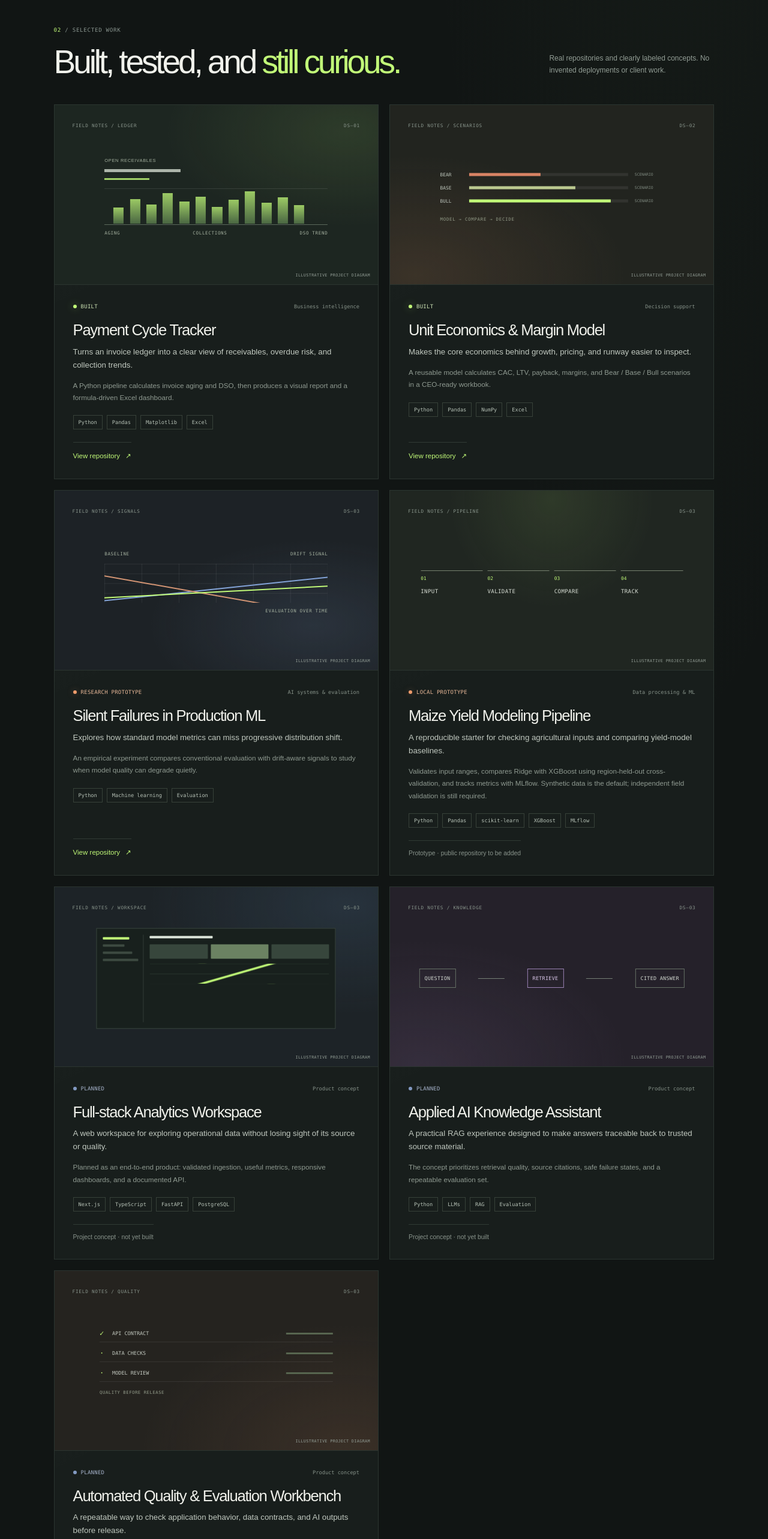
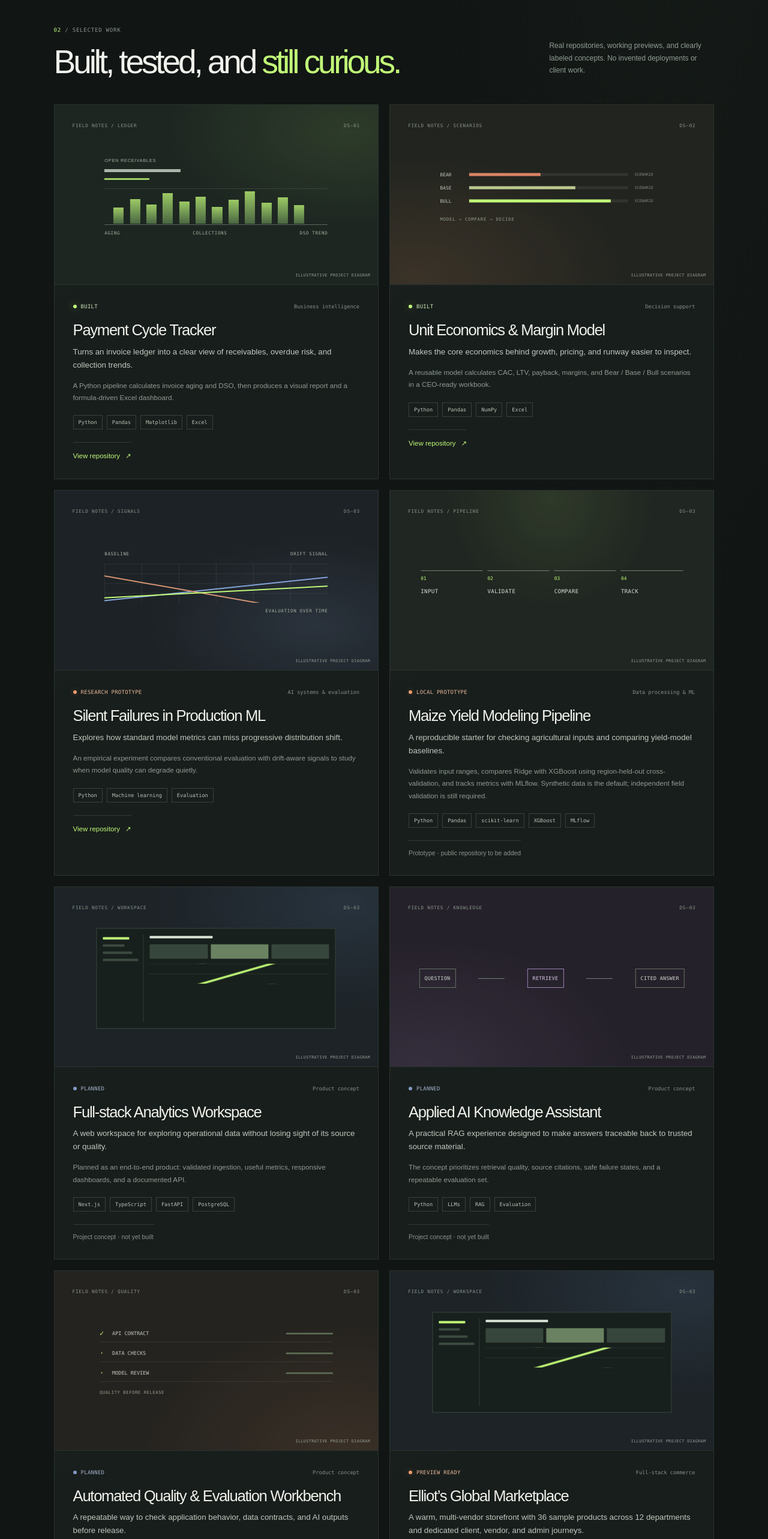
Before and after one commit to Cheseny1996/cheseny1996.github.io, a Next.js app: page / in a window 1280 px wide. Shown: the part 1678-4244 px from the top of the page at 60% size. Built offline with nearby package versions, Linux system fonts and the light colour scheme.

Commit message:
Add Elliot's Global Marketplace portfolio preview

```diff
--- a/src/app/page.js
+++ b/src/app/page.js
@@ -96,6 +96,21 @@ const projects = [
       "The planned workflow combines API checks, regression tests, data-quality rules, and model-specific evaluations.",
     stack: ["Python", "API testing", "CI/CD", "Model evaluation"],
     visual: "quality",
+  },
+  {
+    number: "08",
+    status: "Preview ready",
+    statusType: "prototype",
+    title: "Elliot’s Global Marketplace",
+    category: "Full-stack commerce",
+    summary:
+      "A warm, multi-vendor storefront with 36 sample products across 12 departments and dedicated client, vendor, and admin journeys.",
+    approach:
+      "Built with Next.js, MongoDB, and Stripe integration points. Vendor approval, product review, saved finds, cart, and admin workflows are implemented; live accounts and payments need production service configuration.",
+    stack: ["Next.js", "React", "TypeScript", "MongoDB", "Stripe"],
+    visual: "workspace",
+    repository: "https://github.com/Cheseny1996/elliotsglobal-marketplace",
+    demo: "https://elliotsglobal-marketplace.vercel.app",
   },
 ];
 
@@ -370,8 +385,8 @@ export default function Home() {
               <h2 id="work-title">Built, tested, and <span>still curious.</span></h2>
             </div>
             <p className="section-aside">
-              Real repositories and clearly labeled concepts. No invented
-              deployments or client work.
+              Real repositories, working previews, and clearly labeled
+              concepts. No invented deployments or client work.
             </p>
           </div>
           <div className="project-grid">
@@ -391,9 +406,15 @@ export default function Home() {
                   <ul className="tag-list" aria-label={`${project.title} technologies`}>
                     {project.stack.map((item) => <li key={item}>{item}</li>)}
                   </ul>
+                  <div className="project-actions">
+                    {project.demo && (
+                      <ExternalLink className="project-link" href={project.demo}>
+                        Open preview <span aria-hidden="true">↗</span>
+                      </ExternalLink>
+                    )}
                     {project.repository ? (
                       <ExternalLink
-                      className="project-link"
+                        className="project-link project-link--secondary"
                         href={project.repository}
                       >
                         View repository <span aria-hidden="true">↗</span>
@@ -405,6 +426,7 @@ export default function Home() {
                           : "Prototype · public repository to be added"}
                       </span>
                     )}
+                  </div>
                 </div>
               </article>
             ))}
```
Lines whose indentation alone changed are shown as unchanged.
